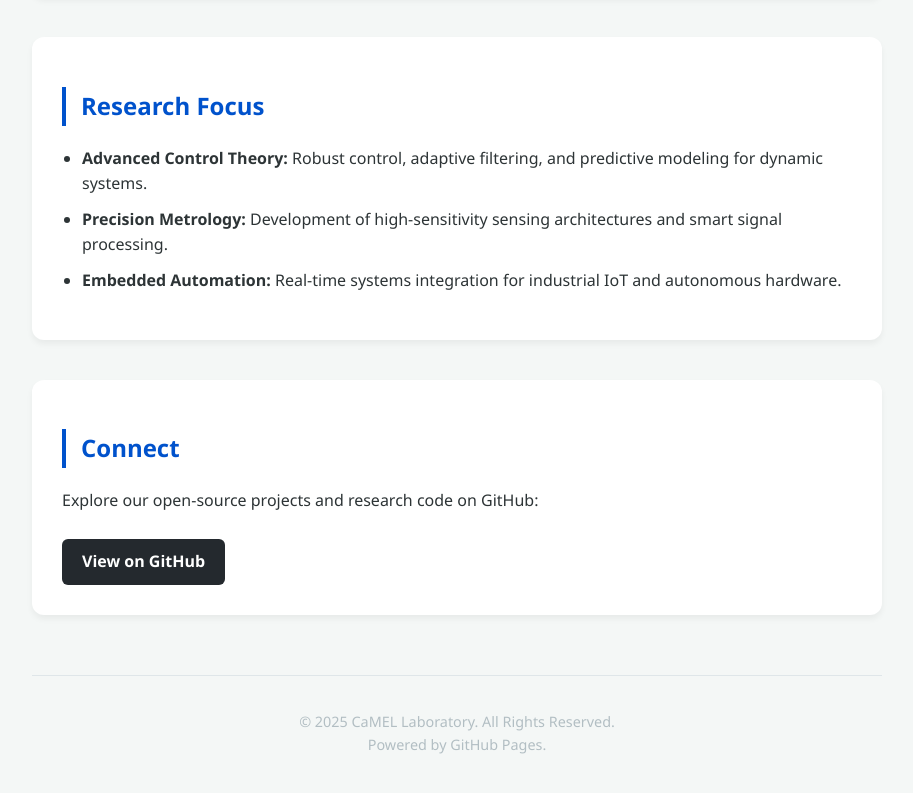
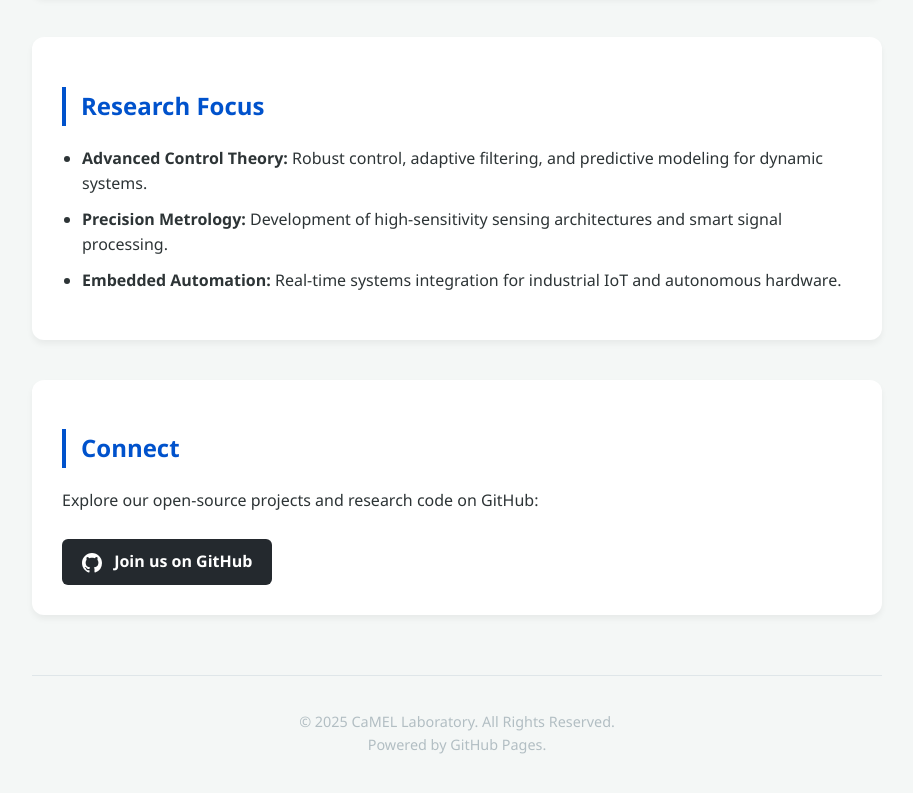
Before and after one commit to CaMEL-Laboratory/CaMEL-Laboratory.github.io, a plain HTML site: page index.html in a window 1280 px wide. Shown: the part 454-1247 px from the top of the page, without its empty margins (183-1096 px from the left). Drawn offline with Linux system fonts and the light colour scheme.

Commit message:
GitHub link

```diff
--- a/index.html
+++ b/index.html
@@ -91,8 +91,11 @@
     <h2>Connect</h2>
     <p>Explore our open-source projects and research code on GitHub:</p>
     <a href="https://github.com/CaMEL-Laboratory" class="github-btn" target="_blank">
-        View on GitHub
-    </a>
+    <svg height="20" viewBox="0 0 16 16" width="20" style="fill:white; vertical-align:middle; margin-right:8px;">
+        <path d="M8 0C3.58 0 0 3.58 0 8c0 3.54 2.29 6.53 5.47 7.59.4.07.55-.17.55-.38 0-.19-.01-.82-.01-1.49-2.01.37-2.53-.49-2.69-.94-.09-.23-.48-.94-.82-1.13-.28-.15-.68-.52-.01-.53.63-.01 1.08.58 1.23.82.72 1.21 1.87.87 2.33.66.07-.52.28-.87.51-1.07-1.78-.2-3.64-.89-3.64-3.95 0-.87.31-1.59.82-2.15-.08-.2-.36-1.02.08-2.12 0 0 .67-.21 2.2.82.64-.18 1.32-.27 2-.27.68 0 1.36.09 2 .27 1.53-1.04 2.2-.82 2.2-.82.44 1.1.16 1.92.08 2.12.51.56.82 1.27.82 2.15 0 3.07-1.87 3.75-3.65 3.95.29.25.54.73.54 1.48 0 1.07-.01 1.93-.01 2.2 0 .21.15.46.55.38A8.013 8.013 0 0016 8c0-4.42-3.58-8-8-8z"></path>
+    </svg>
+    Join us on GitHub
+</a>
 </div>
 
 <div class="footer">
```
